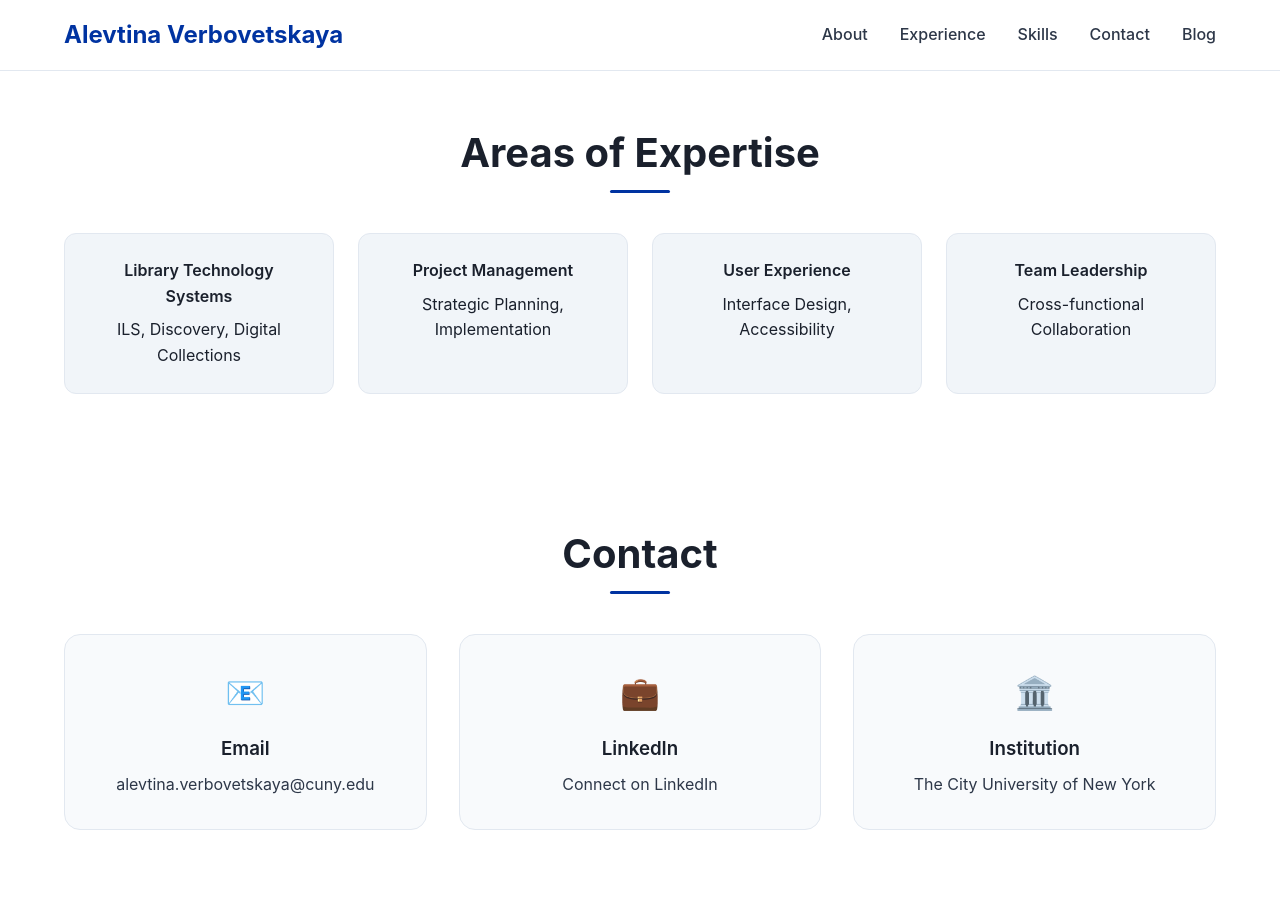
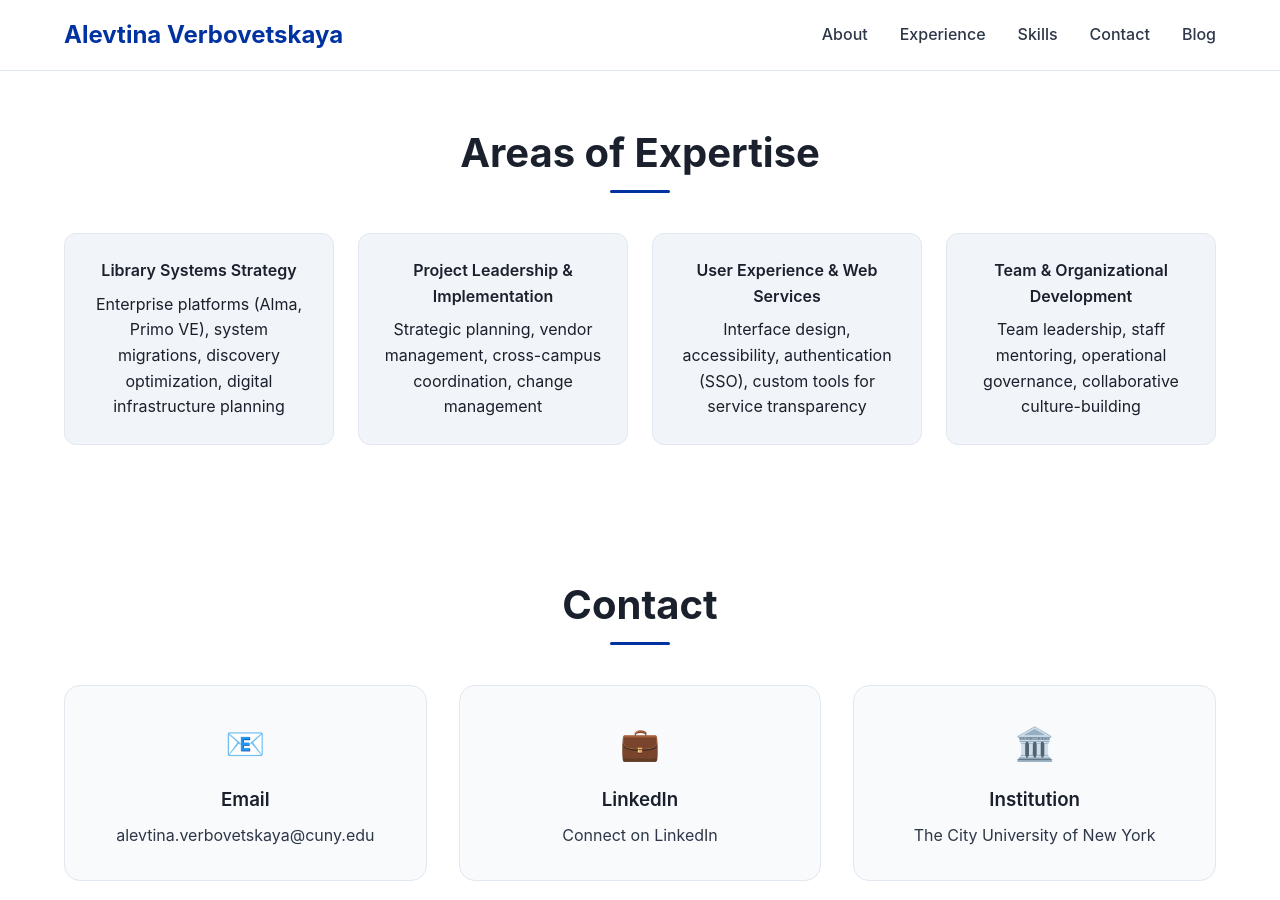
Before and after one commit to alevtina/alevtina.github.io, a Jekyll site: the page built from index.md, in a window 1280 px wide and 900 px high, scrolled down 1840 px. Built offline with Jekyll 4.4.1, drawn with Linux system fonts in a browser that asks for light colours; some web fonts are replaced.

Commit message:
Update index.md

```diff
--- a/index.md
+++ b/index.md
@@ -61,20 +61,20 @@ description: "University Director of Library Systems at The City University of N
     <h2 class="section-title" id="skills-title">Areas of Expertise</h2>
     <div class="skills-grid">
         <div class="skill-item">
-            <div class="skill-title">Library Technology Systems</div>
-            <div>ILS, Discovery, Digital Collections</div>
+            <div class="skill-title">Library Systems Strategy</div>
+            <div>Enterprise platforms (Alma, Primo VE), system migrations, discovery optimization, digital infrastructure planning</div>
         </div>
         <div class="skill-item">
-            <div class="skill-title">Project Management</div>
-            <div>Strategic Planning, Implementation</div>
+            <div class="skill-title">Project Leadership & Implementation</div>
+            <div> Strategic planning, vendor management, cross-campus coordination, change management</div>
         </div>
         <div class="skill-item">
-            <div class="skill-title">User Experience</div>
-            <div>Interface Design, Accessibility</div>
+            <div class="skill-title">User Experience & Web Services</div>
+            <div>Interface design, accessibility, authentication (SSO), custom tools for service transparency</div>
         </div>
         <div class="skill-item">
-            <div class="skill-title">Team Leadership</div>
-            <div>Cross-functional Collaboration</div>
+            <div class="skill-title">Team & Organizational Development</div>
+            <div>Team leadership, staff mentoring, operational governance, collaborative culture-building</div>
         </div>
     </div>
 </section>
```
